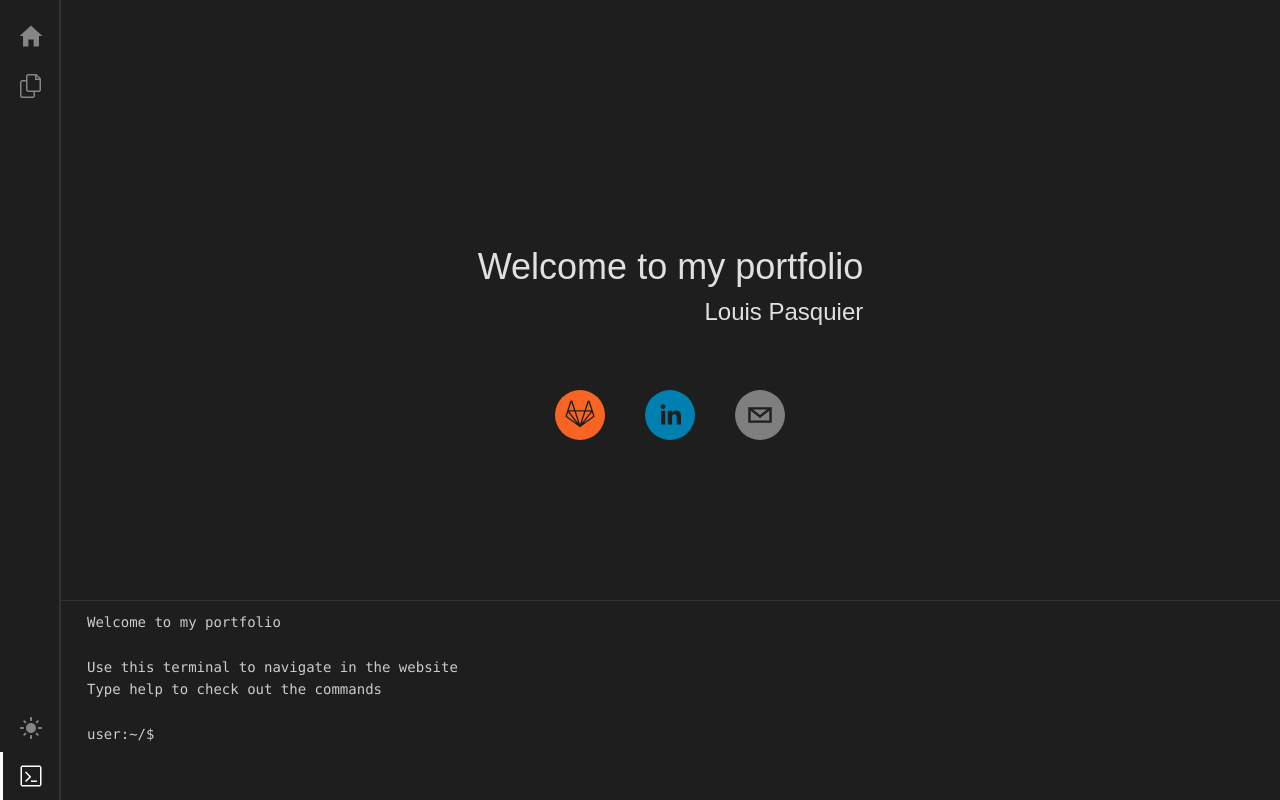
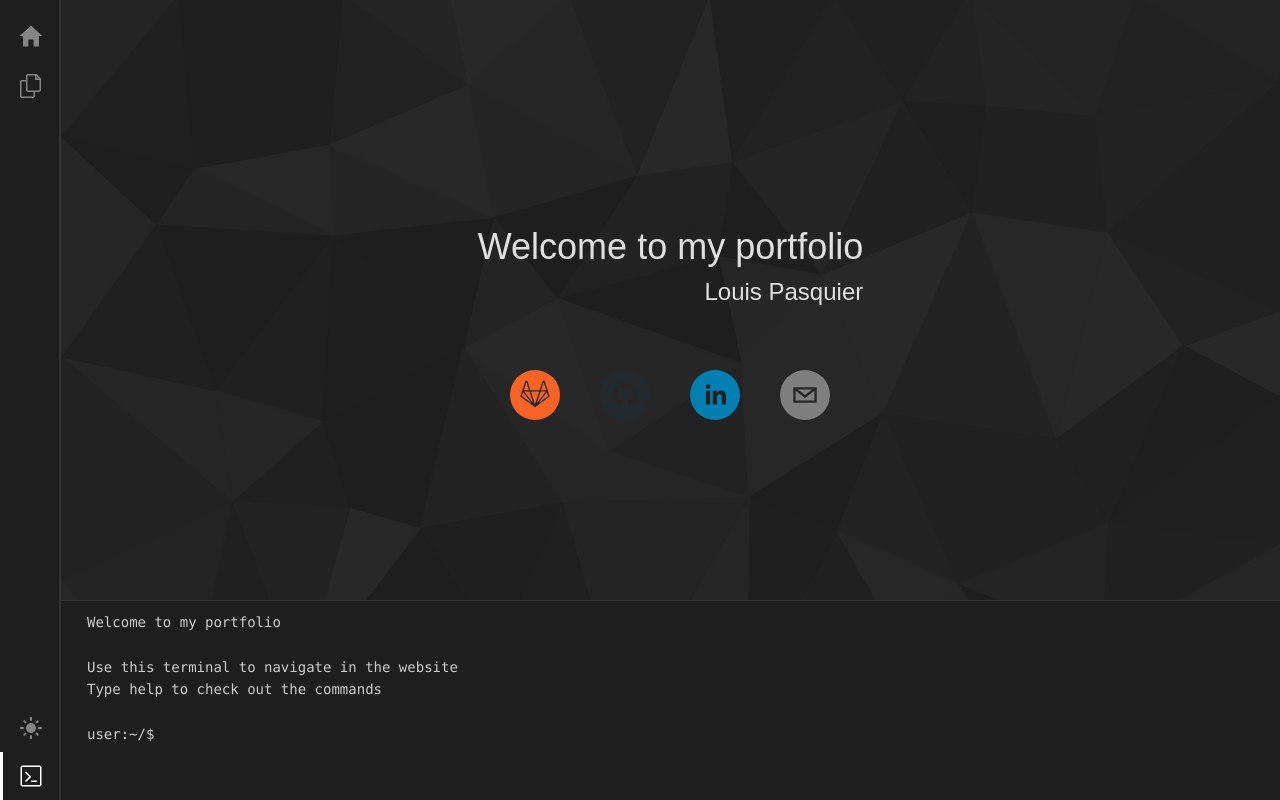
Before and after one commit to louis-pasquier/Portfolio, a React (Vite) app: page / in a window 1280 px wide. Built offline with nearby package versions, Linux system fonts and the light colour scheme; no server answers.

Commit message:
feat: add poly background

```diff
--- a/src/App.tsx
+++ b/src/App.tsx
@@ -42,9 +42,9 @@ function App() {
 
                 <div style={{ flex: 1, display: 'flex', flexDirection: 'column', overflow: 'hidden' }}>
 
-                    <div style={{ flex: 1, overflow: 'auto', padding: '20px' }}>
+                    <div style={{ flex: 1, overflow: 'auto' }}>
                         <Routes>
-                            <Route path="/" element={<Home/>} />
+                            <Route path="/" element={<Home isDarkMode={isDarkMode}/>} />
                             <Route path="/projects/project1" element={<Project1/>} />
                             <Route path="/resume" element={<Resume/>} />
                             <Route path="/objectives" element={<Objectives/>} />
--- /dev/null
+++ b/src/components/PolyBackground.tsx
@@ -0,0 +1,24 @@
+import {type ReactElement} from 'react';
+import * as React from "react";
+import darkPolyImage1 from '../assets/low-poly-grid-haikei-dark.svg';
+import darkPolyImage2 from '../assets/low-poly-grid-haikei-light.svg';
+
+export default function PolyBackground({ isDarkMode, children }: { isDarkMode: boolean, children: ReactElement }) {
+
+    console.log(isDarkMode)
+
+    return (
+        <div style={{
+            ...backgroundLayer,
+            backgroundImage: `url(${isDarkMode ? darkPolyImage1 : darkPolyImage2})`,
+        }}>
+            {children}
+        </div>
+    );
+}
+
+const backgroundLayer: React.CSSProperties = {
+    backgroundSize: 'cover',
+    backgroundPosition: 'center',
+    backgroundRepeat: 'no-repeat',
+};
--- a/src/pages/Home.tsx
+++ b/src/pages/Home.tsx
@@ -1,9 +1,11 @@
 import * as React from "react";
 import { SocialIcon } from 'react-social-icons'
+import PolyBackground from "../components/PolyBackground.tsx";
 
-export default function Home () {
+export default function Home ({ isDarkMode }: { isDarkMode: boolean }) {
 
     return (
+        <PolyBackground isDarkMode={isDarkMode}>
             <div style={main}>
                 <div style={contentWrapper}>
                     <div style={titleWrapper}>
@@ -14,11 +16,13 @@ export default function Home () {
                     </div>
                     <div style={iconBar}>
                         <SocialIcon url="https://gitlab.com/louispasquier" />
+                        <SocialIcon url="https://github.com/louis-pasquier" />
                         <SocialIcon url="https://linkedin.com/in/pasquier-louis/" />
                         <SocialIcon url="mailto:louis.pasquier@outlook.com" />
                     </div>
                 </div>
             </div>
+        </PolyBackground>
     );
 }
 
```
Also changed, not shown: src/assets/low-poly-grid-haikei-dark.svg (added), src/assets/low-poly-grid-haikei-light.svg (added). Lines whose indentation alone changed are shown as unchanged.
